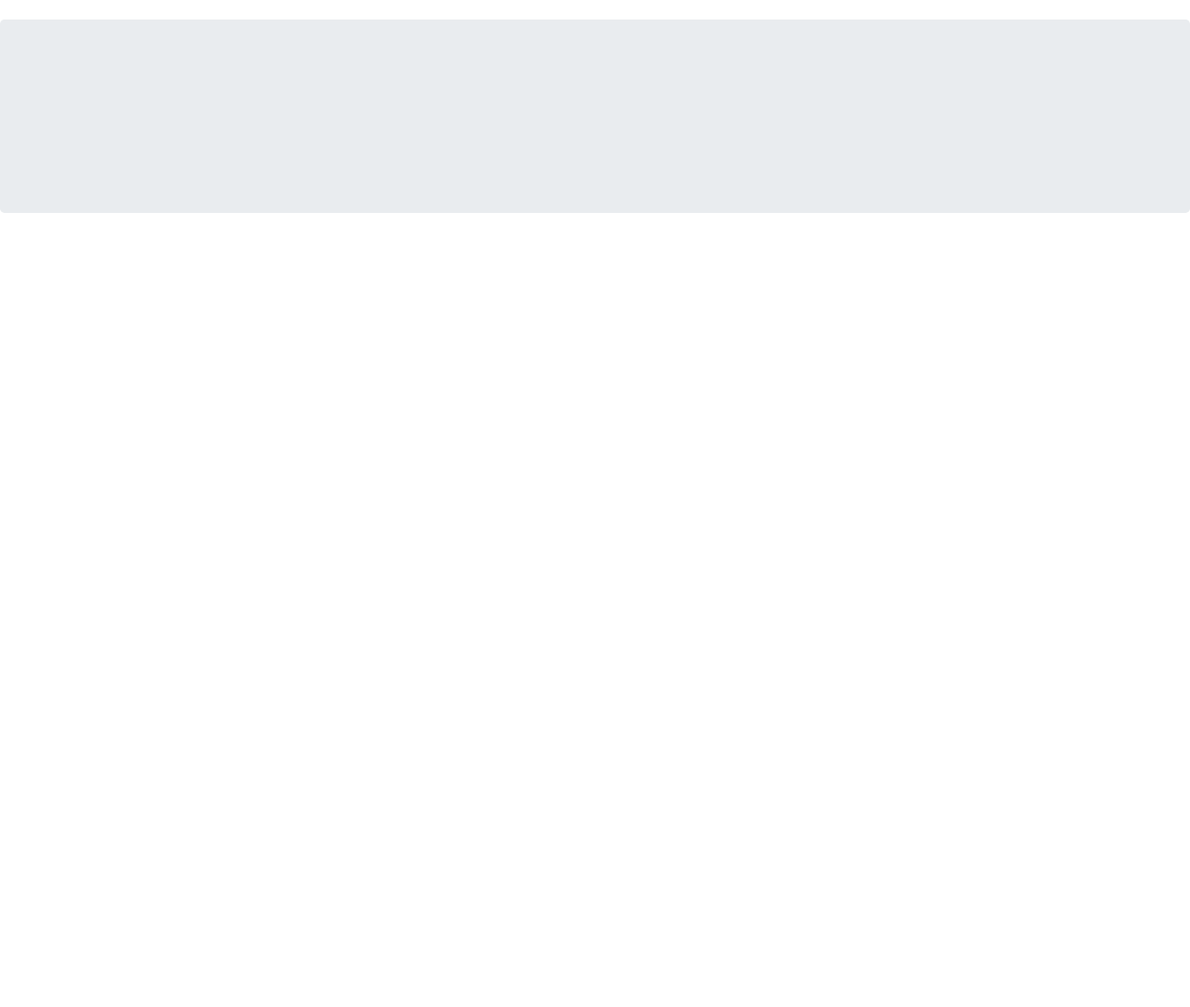
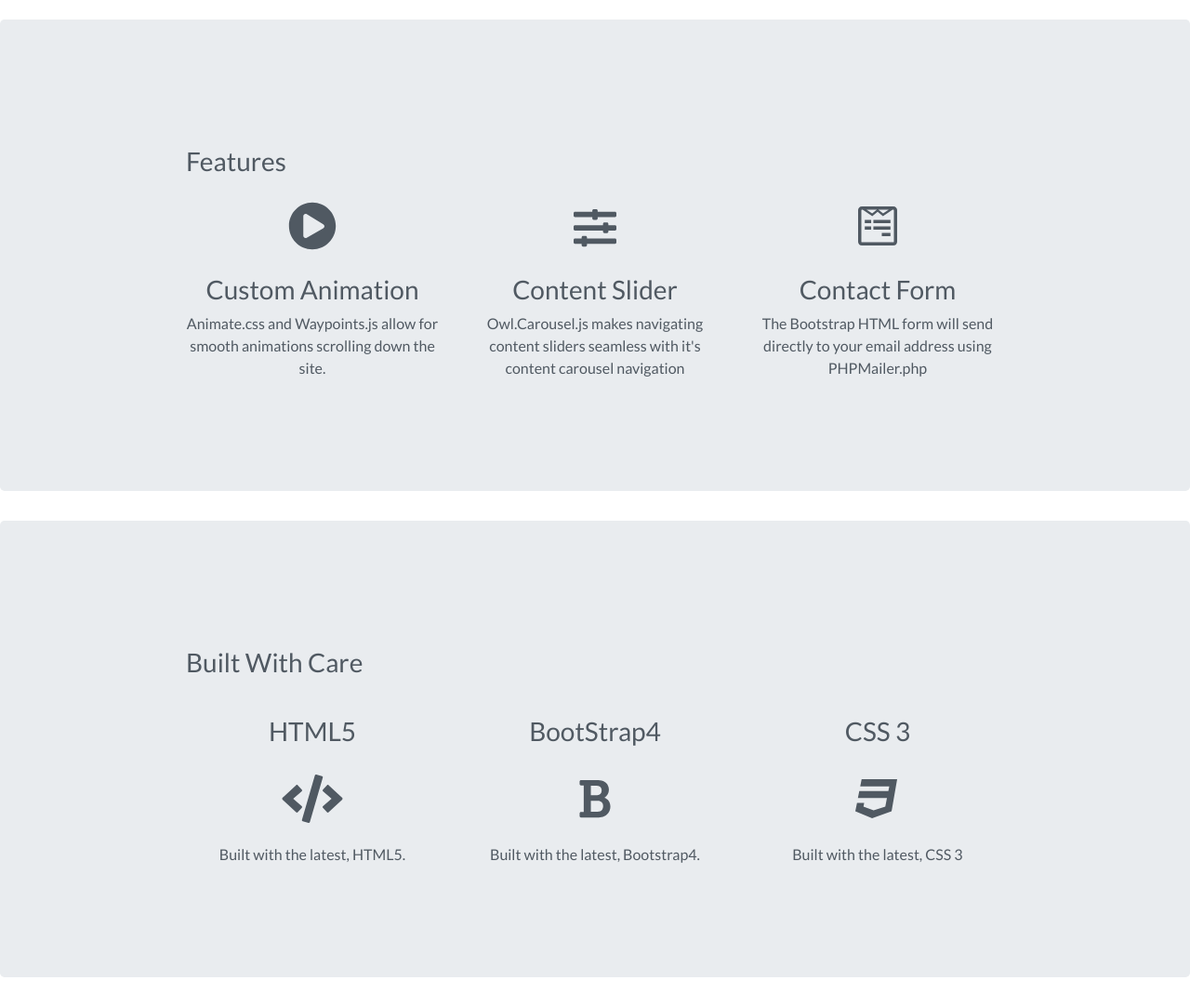
Before and after one commit to harukahorii/practice_LP2, a plain HTML site: page index.html in a window 1280 px wide. Shown: the part 1075-2158 px from the top of the page at 93% size. Before the commit the page ends 1336 px from the top, so only its background shows below. Drawn offline with Linux system fonts and the light colour scheme.

Commit message:
update style.css

```diff
--- a/index.html
+++ b/index.html
@@ -65,14 +65,79 @@
 <!-- Start Features Section -->
 <div id="features" class="offset">
 	<div class="jumbotron">
-		<div class="narrow"></div>
+		<div class="narrow">
+			<div class="col-12">
+				<h3 class="heading">Features</h3>
+				<div class="heading-underline"></div>
+			</div>
+
+			<div class="row text-center">
+				<div class="col-md-4">
+					<div class="feature">
+						<i class="fas fa-play-circle fa-4x" data-fa-transform="shrink-3 up-5"></i>
+						<h3>Custom Animation</h3>
+						<p>Animate.css and Waypoints.js allow for smooth animations scrolling down the site.</p>
+					</div>
+				</div>
+				<div class="col-md-4">
+					<div class="feature">
+						<i class="fas fa-sliders-h fa-4x" data-fa-transform="shrink-4.5 up-4.5"></i>
+						<h3>Content Slider</h3>
+						<p>Owl.Carousel.js makes navigating content sliders seamless with it's content carousel navigation</p>
+					</div>
+				</div>
+				<div class="col-md-4">
+					<div class="feature">
+						<i class="fab fa-wpforms fa-4x" data-fa-transform="shrink-4 up-5"></i>
+						<h3>Contact Form</h3>
+						<p>The Bootstrap HTML form will send directly to your email address using PHPMailer.php</p>
+					</div>
+				</div>
+			</div>
+		</div>
 	</div>
 </div>
 <!-- End Features Section -->
 
 <!-- Start Resources Section -->
 <div id="resources" class="offset">
+	<div class="fixed-background">
+		<div class="resources-inner">
 
+		</div>
+	</div>
+	<div class="jumbotron">
+		<div class="narrow">
+			<div class="col-12">
+				<h3 class="heading">Built With Care</h3>
+				<div class="heading-underline"></div>
+			</div>
+
+			<div class="row text-center">
+				<div class="col-md-4">
+					<div class="feature">
+						<h3>HTML5</h3>
+						<i class="fas fa-code" data-fa-transform="shrink-3"></i>
+						<p>Built with the latest, HTML5.</p>
+					</div>
+				</div>
+				<div class="col-md-4">
+					<div class="feature">
+						<h3>BootStrap4</h3>
+						<i class="fas fa-bold" data-fa-transform="shrink-4.5"></i>
+						<p>Built with the latest, Bootstrap4.</p>
+					</div>
+				</div>
+				<div class="col-md-4">
+					<div class="feature">
+							<h3>CSS 3</h3>
+						<i class="fab fa-css3" data-fa-transform="shrink-4"></i>
+						<p>Built with the latest, CSS 3</p>
+					</div>
+				</div>
+			</div>
+		</div>
+	</div>
 </div>
 <!-- End Resources Section -->
 
--- a/style.css
+++ b/style.css
@@ -98,10 +98,6 @@ body {
   font-size: 1.5rem;
 }
 
-.row {
-  padding: 20px 200px 70px 200px;
-}
-
 .col-md-4 {
   padding: 0 20px;
 }
@@ -134,6 +130,16 @@ body {
   color: white;
 }
 
+/* Resources Page */
+.fa-code, .fa-bold, .fa-css3 {
+  font-size: 4em;
+  margin: 1rem;
+}
+
+.fixed-background {
+  background-image: url(img/apple.png);
+}
+
 
 /*============ BOOTSTRAP BREAK POINTS:
 
```
